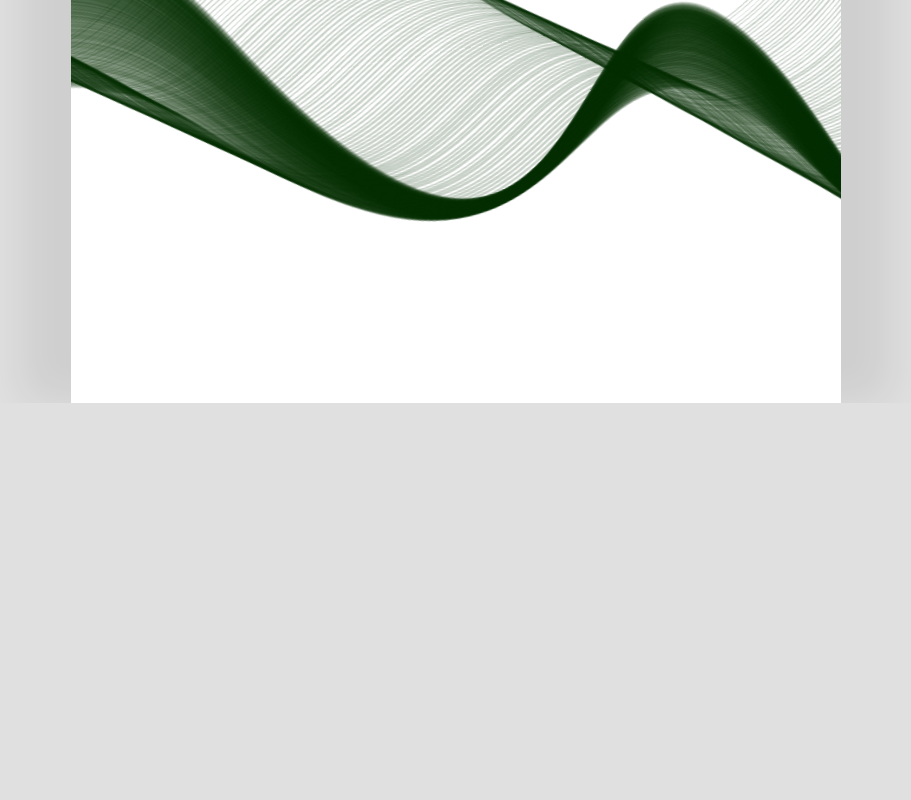
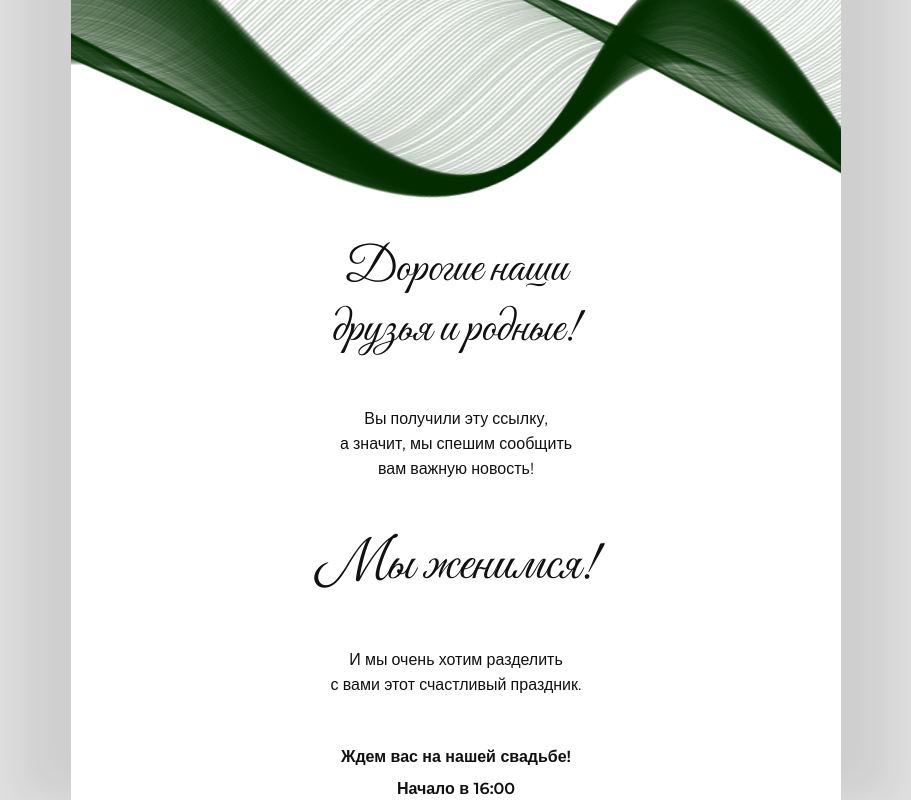
Before and after one commit to ax1lebafer/wedding-2, a React (Vite) app: page / in a window 1280 px wide. Shown: the part 865-1665 px from the top of the page, without its empty margins (184-1095 px from the left). Before the commit the page ends 1268 px from the top, so only its background shows below. Built offline with nearby package versions, Linux system fonts and the light colour scheme; a web font is replaced by a local one.

Commit message:
2 section

```diff
--- a/package.json
+++ b/package.json
@@ -10,6 +10,7 @@
     "preview": "vite preview"
   },
   "dependencies": {
+    "@fontsource/great-vibes": "^5.3.0",
     "@fontsource/montserrat": "^5.3.0",
     "react": "^19.2.7",
     "react-dom": "^19.2.7"
--- a/src/App.tsx
+++ b/src/App.tsx
@@ -1,10 +1,11 @@
 import { PageLayout } from './layouts/PageLayout'
-import { Hero } from './sections'
+import { Hero, Invitation } from './sections'
 
 function App() {
   return (
     <PageLayout>
       <Hero />
+      <Invitation />
     </PageLayout>
   )
 }
--- a/src/data/wedding.ts
+++ b/src/data/wedding.ts
@@ -9,6 +9,7 @@ export const wedding = {
     year: '2026',
     weekday: 'пятница',
   },
+  startTime: '16:00',
   /** Дата и время свадьбы для таймера */
-  date: new Date('2026-09-11T15:00:00'),
+  date: new Date('2026-09-11T16:00:00'),
 }
--- a/src/layouts/PageLayout.scss
+++ b/src/layouts/PageLayout.scss
@@ -6,7 +6,7 @@
   min-height: 100svh;
   margin-inline: auto;
   background: $color-surface;
-  overflow: hidden;
+  overflow-x: hidden;
   box-shadow:
     -50px 0 40px rgba(0, 0, 0, 0.08),
     50px 0 40px rgba(0, 0, 0, 0.08);
--- a/src/main.tsx
+++ b/src/main.tsx
@@ -6,6 +6,7 @@ import '@fontsource/montserrat/400.css'
 import '@fontsource/montserrat/500.css'
 import '@fontsource/montserrat/600.css'
 import '@fontsource/montserrat/700.css'
+import '@fontsource/great-vibes/400.css'
 import './styles/index.scss'
 import App from './App.tsx'
 
--- a/src/sections/Hero/Hero.scss
+++ b/src/sections/Hero/Hero.scss
@@ -2,8 +2,8 @@
 
 .hero {
   position: relative;
-  overflow: hidden;
-  min-height: 120svh;
+  overflow: visible;
+  min-height: 105svh;
   display: flex;
   flex-direction: column;
 }
@@ -58,7 +58,12 @@
   top: -50px;
   bottom: auto;
   margin-top: auto;
+  margin-bottom: -280px;
   height: 500px;
+
+  @media (min-width: $bp-tablet) {
+    margin-bottom: -140px;
+  }
 }
 
 .hero__decor-img--bottom {
@@ -89,7 +94,7 @@
   justify-content: flex-start;
   gap: 24px;
   margin-top: -60px;
-  padding: 0 24px 64px;
+  padding: 0 24px 40px;
   text-align: center;
 
   @media (min-width: $bp-tablet) {
--- /dev/null
+++ b/src/sections/Invitation/Invitation.scss
@@ -0,0 +1,66 @@
+@use '../../styles/variables' as *;
+
+.invitation {
+  display: flex;
+  flex-direction: column;
+  align-items: center;
+  gap: 40px;
+  padding: 0;
+  text-align: center;
+  color: #111;
+
+  @media (min-width: $bp-tablet) {
+    gap: 48px;
+  }
+}
+
+.invitation__heading {
+  display: flex;
+  flex-direction: column;
+  align-items: center;
+  font-family: $font-script;
+  font-size: 36px;
+  font-weight: 400;
+  line-height: 1.25;
+
+  @media (min-width: $bp-tablet) {
+    font-size: 48px;
+  }
+}
+
+.invitation__heading--accent {
+  font-size: 42px;
+
+  @media (min-width: $bp-tablet) {
+    font-size: 56px;
+  }
+}
+
+.invitation__text {
+  display: flex;
+  flex-direction: column;
+  align-items: center;
+  font-family: $font-sans;
+  font-size: 15px;
+  font-weight: 400;
+  line-height: 1.55;
+
+  @media (min-width: $bp-tablet) {
+    font-size: 16px;
+  }
+}
+
+.invitation__details {
+  display: flex;
+  flex-direction: column;
+  align-items: center;
+  gap: 8px;
+  font-family: $font-sans;
+  font-size: 15px;
+  font-weight: 600;
+  line-height: 1.45;
+
+  @media (min-width: $bp-tablet) {
+    font-size: 16px;
+  }
+}
--- /dev/null
+++ b/src/sections/Invitation/Invitation.tsx
@@ -0,0 +1,33 @@
+import { wedding } from '../../data/wedding'
+import './Invitation.scss'
+
+export function Invitation() {
+  return (
+    <section className="invitation">
+      <h2 className="invitation__heading">
+        <span>Дорогие наши</span>
+        <span>друзья и родные!</span>
+      </h2>
+
+      <p className="invitation__text">
+        <span>Вы получили эту ссылку,</span>
+        <span>а значит, мы спешим сообщить</span>
+        <span>вам важную новость!</span>
+      </p>
+
+      <h2 className="invitation__heading invitation__heading--accent">
+        Мы женимся!
+      </h2>
+
+      <p className="invitation__text">
+        <span>И мы очень хотим разделить</span>
+        <span>с вами этот счастливый праздник.</span>
+      </p>
+
+      <p className="invitation__details">
+        <span>Ждем вас на нашей свадьбе!</span>
+        <span>Начало в {wedding.startTime}</span>
+      </p>
+    </section>
+  )
+}
--- a/src/sections/index.ts
+++ b/src/sections/index.ts
@@ -1 +1,2 @@
 export { Hero } from './Hero/Hero'
+export { Invitation } from './Invitation/Invitation'
--- a/src/styles/_variables.scss
+++ b/src/styles/_variables.scss
@@ -5,4 +5,5 @@ $page-max-width: 770px;
 $bp-tablet: 768px;
 
 $font-names: 'Monplesir', serif;
+$font-script: 'Great Vibes', cursive;
 $font-sans: 'Montserrat', sans-serif;
```
Also changed, not shown: 1 other file (tests, documents, lock files or other folders).
